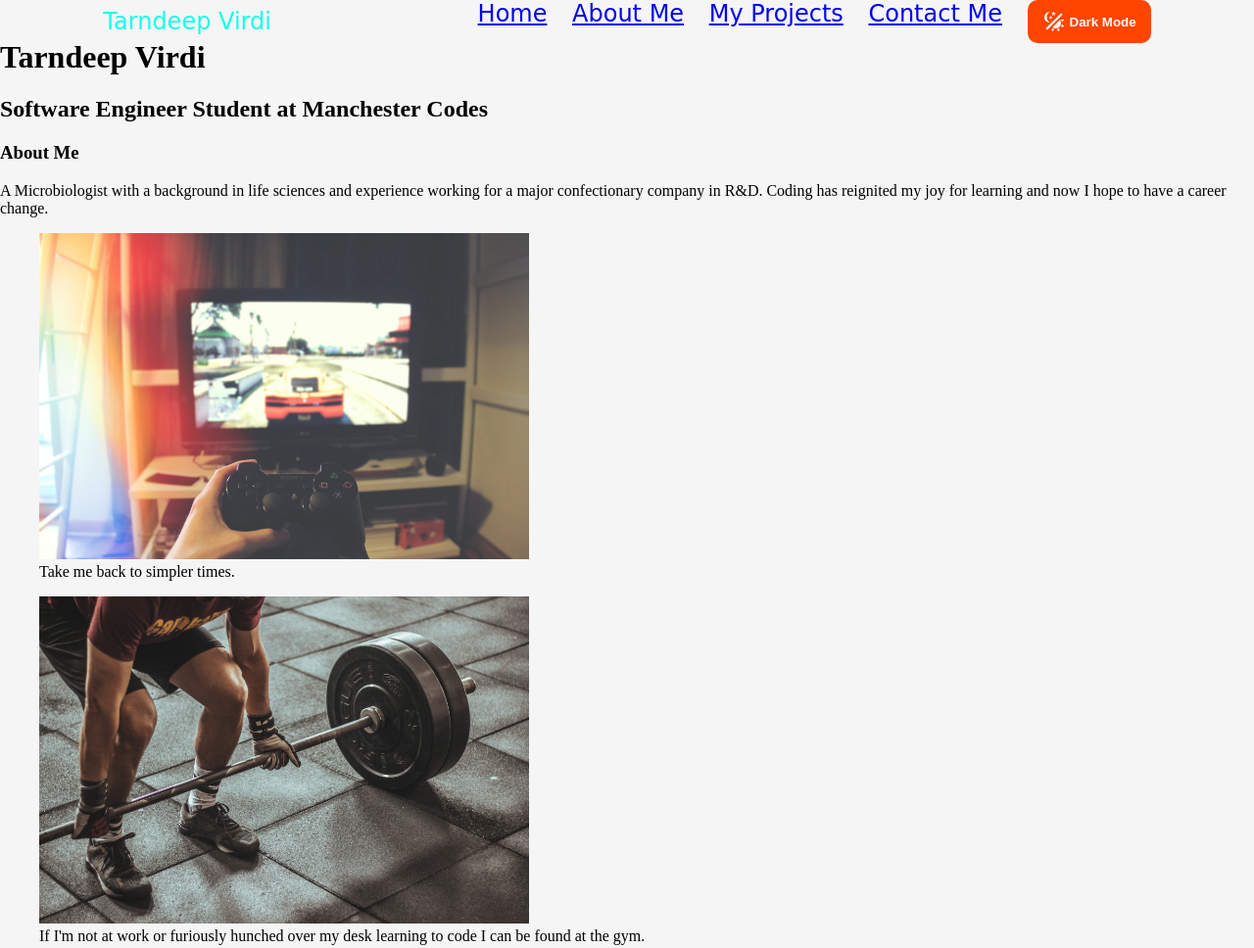
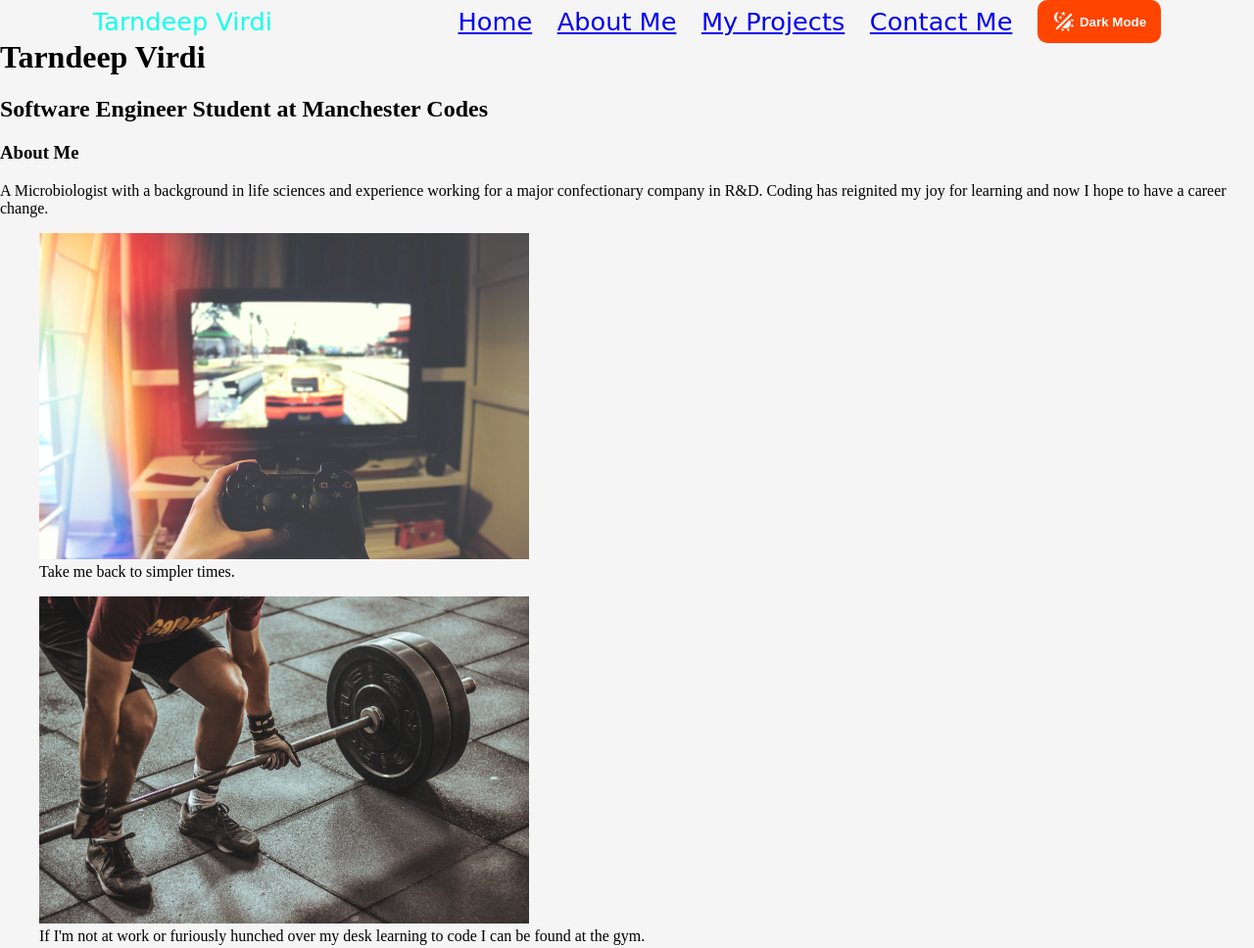
Before and after one commit to tsv-stacks/portfolio-one-mcodes, a plain HTML site: page index.html in a window 1280 px wide. Shown: the top 968 px of the page at 98% size. Drawn offline with Linux system fonts and the light colour scheme; a web font is replaced by a local one.

Commit message:
added respnsive text to navbar

```diff
--- a/styles.css
+++ b/styles.css
@@ -45,7 +45,7 @@ nav {
   display: flex;
   justify-content: space-around;
   align-items: center;
-  font-size: 1.5rem;
+  font-size: 2vw;
   background: rgb(50, 50, 50);
   color: var(--turquoise-blue);
   background: var(--background-color);
@@ -56,6 +56,7 @@ nav {
 
 nav div ul {
   display: flex;
+  align-items: center;
   list-style-type: none;
   padding: 0%;
   margin: 0;
```
